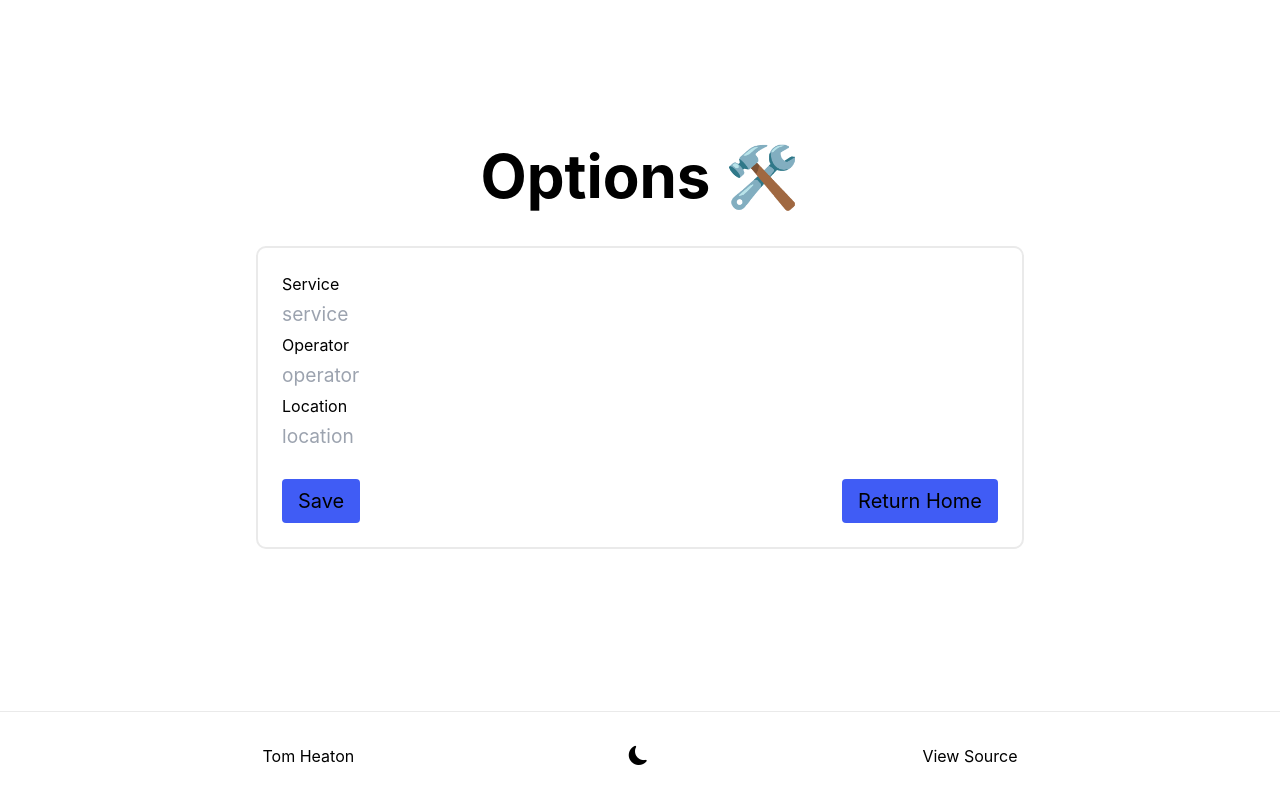
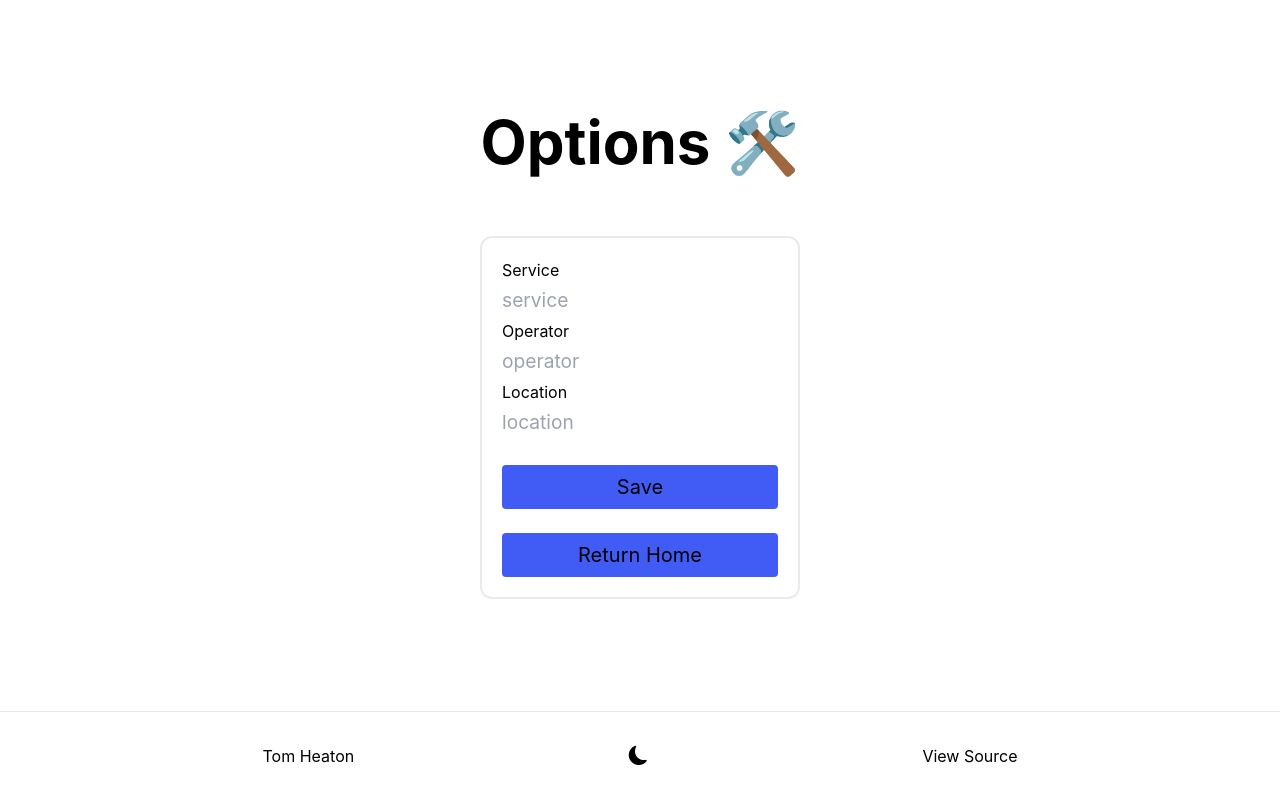
Before and after one commit to tomheaton/qr-calendar, a Next.js app: page /options in a window 1280 px wide. Built offline with nearby package versions, Linux system fonts and the light colour scheme; no server answers.

Commit message:
Fix options page

```diff
--- a/src/pages/create.tsx
+++ b/src/pages/create.tsx
@@ -62,7 +62,7 @@ const Create: NextPage = () => {
             {done ? (
                 <>
                     <div className={"grid"}>
-                        <div className={styles.card2}>
+                        <div className={"card w-full"}>
                             <QRCode id={"QRCode"} value={link} level={"L"}/>
                             <p className={"text"}>Scan the QR Code to share!</p>
                             <button className={"btn"} onClick={() => {setDone(false)}}>
--- a/src/pages/options.tsx
+++ b/src/pages/options.tsx
@@ -30,19 +30,20 @@ const Create: NextPage = () => {
     }
 
     return (
-        <div className={"h-screen bg-white text-black dark:bg-[#212529] dark:text-[#e3e3e3] flex flex-col justify-between"}>
+        <div className={"h-screen w-screen bg-white text-black dark:bg-[#212529] dark:text-[#e3e3e3] flex flex-col justify-between"}>
             <Head>
                 <title>Options | QR Calendar</title>
                 <meta name="description" content="Create calendar events and share them via QR Codes."/>
                 <link rel="icon" href={"/favicon.ico"}/>
             </Head>
-            <main className={"h-full flex flex-col justify-center items-center"}>
+            <main className={"h-full w-full flex flex-col justify-center items-center"}>
                 <h1 className={"text-6xl font-bold text-center"}>
                     Options 🛠️
                 </h1>
                 <br />
-                <div className={styles.card}>
-                    <label htmlFor={"service"} className={"block"}>
+                {/*<div className={styles.card}>*/}
+                <div className={"card w-5/6 md:w-1/4"}>
+                    <label htmlFor={"service"}>
                         Service
                     </label>
                     <input type={"text"}
@@ -77,10 +78,11 @@ const Create: NextPage = () => {
                     />
                     <br />
                     <br />
-                    <div className={"w-full flex justify-between"}>
+                    <div className={"flex flex-col justify-between"}>
                         <button className={"button"} onClick={handleSave}>
                             Save
                         </button>
+                        <br/>
                         <button className={"button"} onClick={() => {router.push("/")}}>
                             Return Home
                         </button>
--- a/src/styles/Create.module.css
+++ b/src/styles/Create.module.css
@@ -24,52 +24,6 @@
     flex-direction: column;
     justify-content: center;
     align-items: center;
-}
-
-.card {
-    margin: 1rem;
-    padding: 1.5rem;
-    text-align: left;
-    color: inherit;
-    text-decoration: none;
-    border: 2px solid #eaeaea;
-    border-radius: 10px;
-    transition: color 0.15s ease, border-color 0.15s ease;
-    width: 60%;
-}
-
-.card2 {
-    margin: 1rem;
-    padding: 1.5rem;
-    text-align: center;
-    color: inherit;
-    text-decoration: none;
-    border: 2px solid #eaeaea;
-    border-radius: 10px;
-    transition: color 0.15s ease, border-color 0.15s ease;
-    width: 100%;
-}
-
-.card:hover, .card:focus, .card:active, .card2:hover, .card2:focus, .card2:active {
-    border-color: #0070f3;
-}
-
-.card h2, .card-qr h2 {
-    margin: 0 0 1rem 0;
-    font-size: 1.5rem;
-}
-
-.card p, .card-qr p {
-    margin: 0;
-    font-size: 1.25rem;
-    line-height: 1.5;
-}
-
-.card input, .card select {
-    font-size: 1.2rem;
-    margin: 4px 0;
-    line-height: 1.5;
-    width: 100%;
 }
 
 .duration input, .duration select {
--- a/src/styles/globals.css
+++ b/src/styles/globals.css
@@ -72,11 +72,6 @@ a {
     @apply bg-[#405cf5] py-2 px-4 rounded text-xl;
 }
 
-.card {
-    /*@apply rounded w-[45%]*/
-    @apply w-4/5 md:w-1/4 mt-20 min-h-[96px] p-10 flex flex-col border-2 border-gray-900 rounded-md;
-}
-
 .btn {
     background-color: #405cf5;
     /*background-color: #0070f3;*/
@@ -110,7 +105,8 @@ a {
     background-color: rgba(88, 115, 255, 0.56);
 }
 
-.btn:focus, .btn:hover {
+.btn:focus,
+.btn:hover {
     box-shadow: rgba(50, 50, 93, .1) 0 0 0 1px inset, rgba(50, 50, 93, .2) 0 6px 15px 0, rgba(0, 0, 0, .1) 0 2px 2px 0, rgba(50, 151, 211, .3) 0 0 0 4px;
 }
 
@@ -126,7 +122,6 @@ a {
     /*margin-bottom: 100px;*/
 }
 
-/*
 input, select {
     border-style: solid;
     border-radius: 4px;
@@ -139,7 +134,7 @@ input:hover, input:focus, select:hover, select:focus {
 }
 
 select {
-    !*background-color: #fff;*!
+    /*background-color: #fff;*/
     padding: 4px;
     border-width: 2px;
 }
@@ -152,5 +147,24 @@ input[type="checkbox"] {
 input {
     font-family: -apple-system, BlinkMacSystemFont, Segoe UI, Roboto, Oxygen,
     Ubuntu, Cantarell, Fira Sans, Droid Sans, Helvetica Neue, sans-serif;
-    !*box-sizing: border-box;*!
-}*/
+    /*box-sizing: border-box;*/
+}
+
+.card {
+    @apply mt-10 p-5 text-left border-2 border-[#eaeaea] rounded-xl;
+    transition: color 0.15s ease, border-color 0.15s ease;
+}
+
+.card:hover,
+.card:focus,
+.card:active {
+    border-color: #0070f3;
+}
+
+.card input,
+.card select {
+    font-size: 1.2rem;
+    margin: 4px 0;
+    line-height: 1.5;
+    width: 100%;
+}
```
